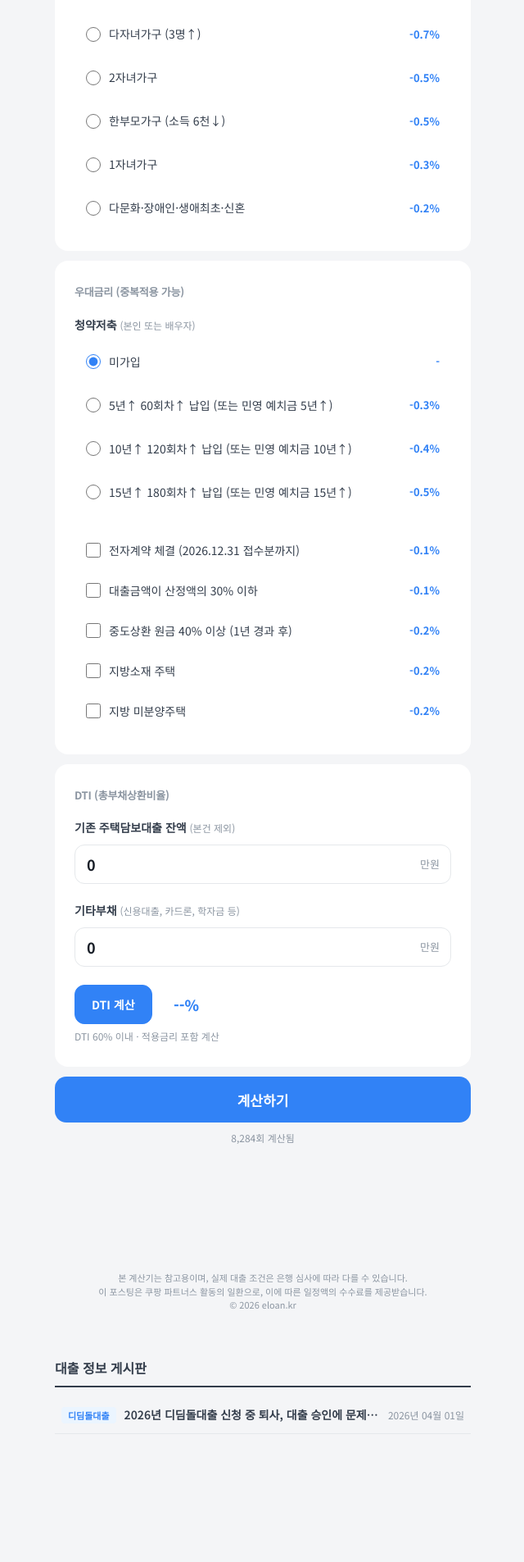
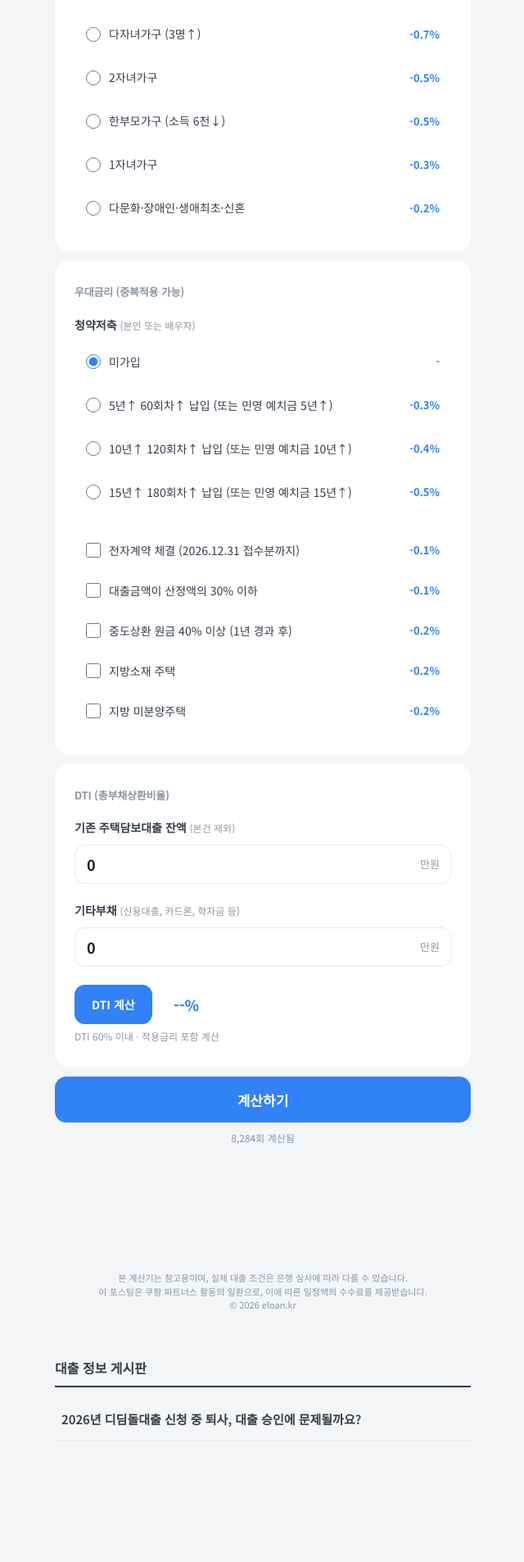
Before and after one commit to yoorimint/elaon, a Jekyll site: the page index.html, which Jekyll copies as it is, in a window 1280 px wide. Shown: the part 2108-4013 px from the top of the page at 82% size, without its empty margins (319-959 px from the left). Built offline with Jekyll 4.4.1, drawn with Linux system fonts in a browser that asks for light colours; grey boxes are pictures that could not be loaded.

Commit message:
게시판 제목만 표시 (뱃지/날짜 제거, 두줄 허용)
https://claude.ai/code/session_01AeScFBHDXkrZb7rEK2TTyS

```diff
--- a/index.html
+++ b/index.html
@@ -114,11 +114,9 @@ body{font-family:'Noto Sans KR',-apple-system,sans-serif;background:#F4F5F7;colo
 .board-section{margin-top:24px;padding:0 0 32px}
 .board-title{font-size:16px;font-weight:700;color:#333D4B;margin-bottom:12px;padding-bottom:10px;border-bottom:2px solid #333D4B}
 .board-list{margin:0;padding:0}
-.board-row{display:flex;align-items:center;padding:12px 8px;border-bottom:1px solid #E5E8EB;text-decoration:none;transition:background .1s}
+.board-row{display:block;padding:14px 8px;border-bottom:1px solid #E5E8EB;text-decoration:none;transition:background .1s}
 .board-row:hover{background:#F8F9FA}
-.board-row-cat{flex-shrink:0;font-size:11px;font-weight:600;color:#3182F6;background:#EBF5FF;padding:2px 8px;border-radius:4px;margin-right:10px}
-.board-row-title{flex:1;font-size:14px;font-weight:600;color:#333D4B;line-height:1.4;overflow:hidden;text-overflow:ellipsis;white-space:nowrap}
-.board-row-date{flex-shrink:0;font-size:12px;color:#8B95A1;margin-left:10px}
+.board-row-title{font-size:15px;font-weight:600;color:#333D4B;line-height:1.5}
 .board-paging{display:flex;justify-content:center;gap:6px;margin-top:16px}
 .board-page{min-width:32px;height:32px;display:flex;align-items:center;justify-content:center;border:1px solid #E5E8EB;border-radius:6px;font-size:13px;color:#333D4B;background:#fff;cursor:pointer;text-decoration:none}
 .board-page:hover{border-color:#3182F6;color:#3182F6}
@@ -1057,9 +1055,7 @@ function renderBoard(page){
   for(var i=start;i<end;i++){
     var p=boardPosts[i];
     html+='<a class="board-row" href="blog/'+p.slug+'.html">'
-      +'<span class="board-row-cat">'+(p.category||'대출')+'</span>'
       +'<span class="board-row-title">'+p.title+'</span>'
-      +'<span class="board-row-date">'+(p.date||'')+'</span>'
       +'</a>';
   }
   list.innerHTML=html;
```
